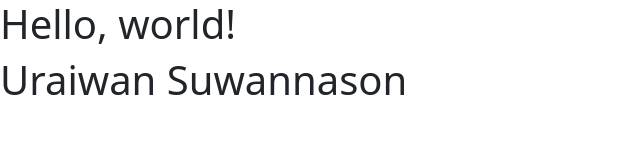
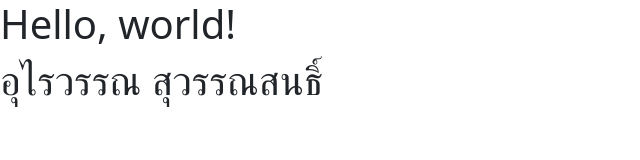
Before and after one commit to Uraiwan6640248132/web_html, a plain HTML site: page index.html in a window 1280 px wide. Shown: the whole page, without its empty margins (0-640 px from the left). Drawn offline with nearby package versions, Linux system fonts and the light colour scheme.

Commit message:
2nd commit

```diff
--- a/index.html
+++ b/index.html
@@ -8,7 +8,7 @@
   </head>
   <body>
     <h1>Hello, world!</h1>
-    <h1>Uraiwan Suwannason</h1>
+    <h1>อุไรวรรณ สุวรรณสนธิ์</h1>
     <script src="https://cdn.jsdelivr.net/npm/bootstrap@5.3.3/dist/js/bootstrap.bundle.min.js" integrity="sha384-YvpcrYf0tY3lHB60NNkmXc5s9fDVZLESaAA55NDzOxhy9GkcIdslK1eN7N6jIeHz" crossorigin="anonymous"></script>
   </body>
 </html>
```
